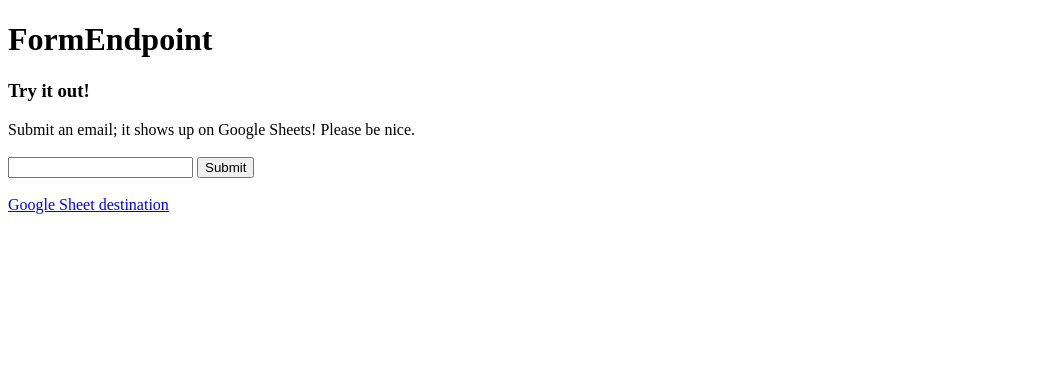
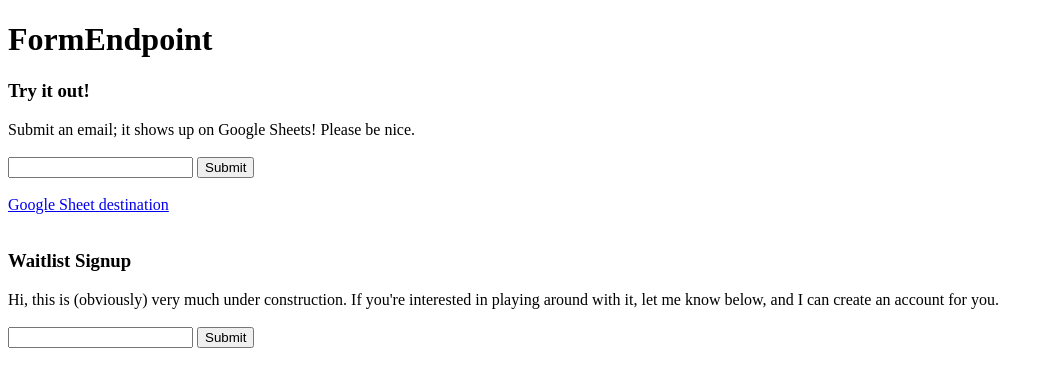
Before and after one commit to ehfeng/FormEndpoint, a Flask app: page / in a window 1280 px wide. Shown: the top 387 px of the page, without its empty margins (0-1053 px from the left). Run offline with Flask 2, Linux system fonts and the light colour scheme.

Commit message:
adding a waitlist, just in case

```diff
--- a/templates/index.html
+++ b/templates/index.html
@@ -22,6 +22,16 @@
 		<div>
 			<a href="https://docs.google.com/spreadsheets/d/1QWeHPvZW4atIZxobdVXr3IYl8u4EnV99Dm_K4yGfo_8/edit?usp=sharing">Google Sheet destination</a>
 		</div>
+		<br>
+		<h3>Waitlist Signup</h3>
+		<div>Hi, this is (obviously) very much under construction. If you're interested in playing around with it, let me know below, and I can create an account for you.</div>
+		<br>
+		<form method="POST" action="https://formendpoint.com/ehfeng">
+		    <input type="hidden" name="_spreadsheet_id" value="1h1Z8u35P2UnFQoFJ7c_CO34ti3QzMQrBrPHh-5jkIUU">
+		    <input type="email" name="email">
+
+		    <button type="submit">Submit</button>
+		</form>
 	{% endif %}
 	</div>
 </body>
```
